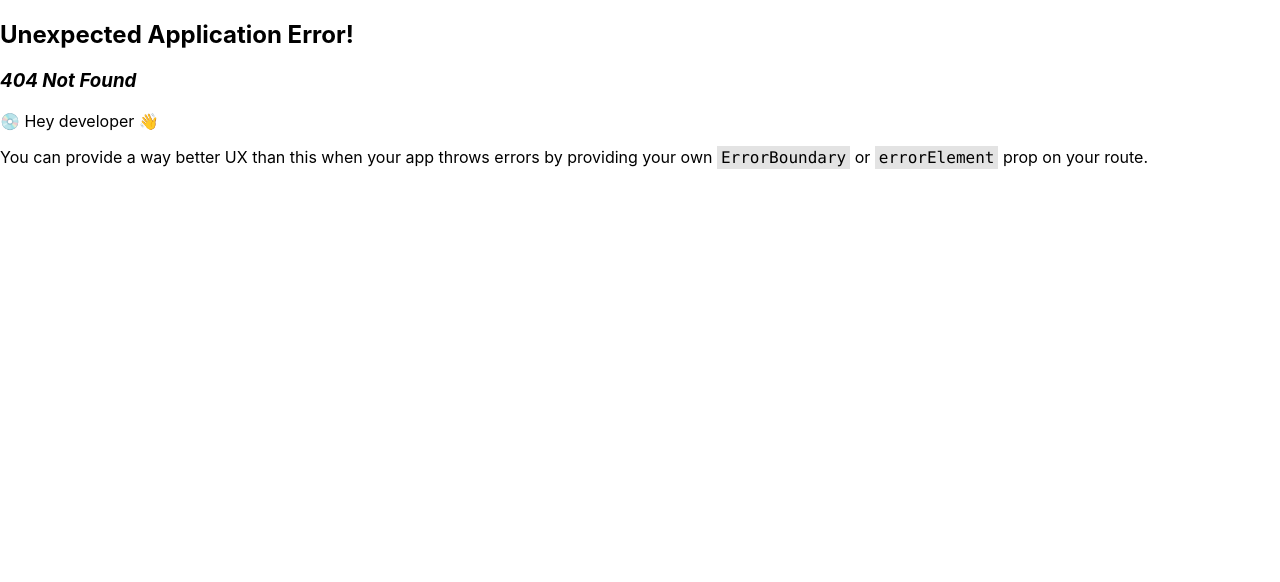
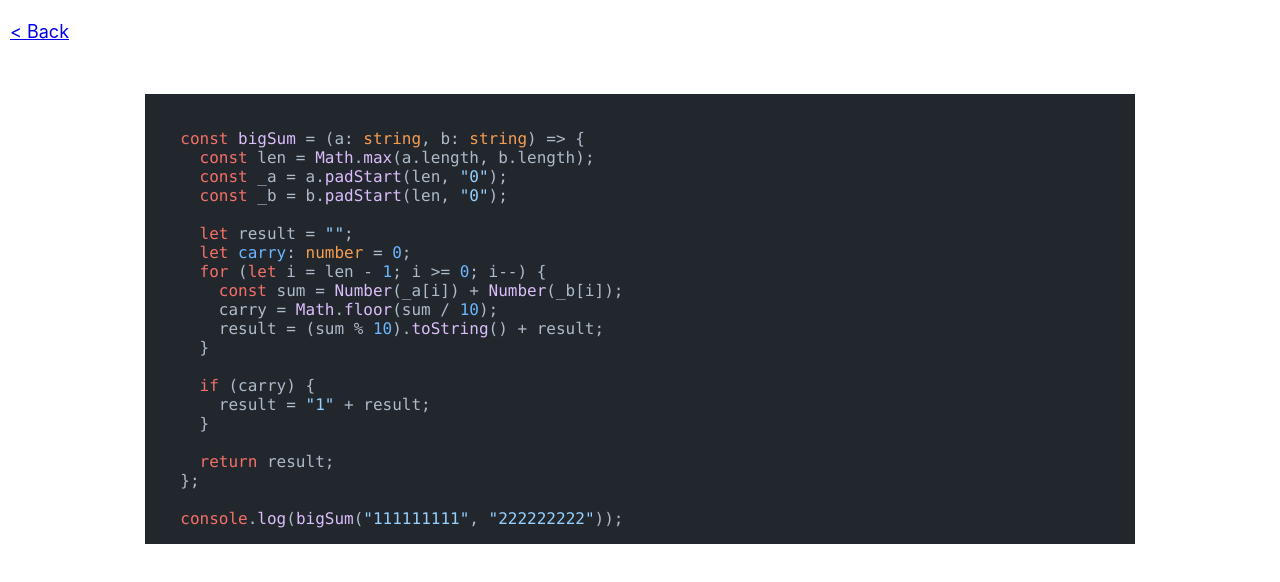
Before and after one commit to 615349/615349.GitHub.io, a React (Create React App) app: page /big-sum in a window 1280 px wide. Before the commit this address had no page. Shown: the top 582 px of the page. Built offline with nearby package versions, Linux system fonts and the light colour scheme.

Commit message:
add BigSum

```diff
--- /dev/null
+++ b/src/components/Algorithm/BigSum.tsx
@@ -0,0 +1,29 @@
+import Template from "../Template";
+
+const code = `
+  const bigSum = (a: string, b: string) => {
+    const len = Math.max(a.length, b.length);
+    const _a = a.padStart(len, "0");
+    const _b = b.padStart(len, "0");
+
+    let result = "";
+    let carry: number = 0;
+    for (let i = len - 1; i >= 0; i--) {
+      const sum = Number(_a[i]) + Number(_b[i]);
+      carry = Math.floor(sum / 10);
+      result = (sum % 10).toString() + result;
+    }
+
+    if (carry) {
+      result = "1" + result;
+    }
+
+    return result;
+  };
+
+  console.log(bigSum("111111111", "222222222"));
+`;
+
+export default function BigSum() {
+  return <Template code={code} />;
+};
--- a/src/components/Algorithm/Queue.tsx
+++ b/src/components/Algorithm/Queue.tsx
@@ -1,6 +1,5 @@
 import Template from "../Template";
 
-const Queue = () => {
 const code = `
   class Queue {
     array: Array<number> = [];
@@ -38,7 +37,6 @@ const Queue = () => {
   queue.pop();
 `;
 
+export default function Queue() {
   return <Template code={code} />;
 };
-
-export default Queue;
--- a/src/components/Algorithm/Stack.tsx
+++ b/src/components/Algorithm/Stack.tsx
@@ -1,6 +1,5 @@
 import Template from "../Template";
 
-const Stack = () => {
 const code = `
   class Stack {
     array: Array<number> = [];
@@ -30,9 +29,6 @@ const Stack = () => {
   console.log(stack.getArray) // [5]
 `;
 
-  return (
-    <Template code={code} />
-  );
-};
-
-export default Stack;
+export default function Stack() {
+  return <Template code={code} />;
+}
--- a/src/components/Home.tsx
+++ b/src/components/Home.tsx
@@ -61,6 +61,7 @@ const Home = () => {
       <Inner>
         <Section href="stack" text="Stack" />
         <Section href="queue" text="Queue" />
+        <Section href="big-sum" text="Big sum" />
       </Inner>
     </Wrapper>
   );
--- a/src/index.tsx
+++ b/src/index.tsx
@@ -21,6 +21,7 @@ import DeepClone from "./components/Snippets/DeepClone";
 import ValueOf from "./components/Snippets/ValueOf";
 import Iterator from "./components/Snippets/Iterator";
 import VisibilityChange from "./components/Snippets/VisibilityChange";
+import BigSum from "./components/Algorithm/BigSum";
 
 const router = createBrowserRouter([
   {
@@ -99,6 +100,10 @@ const router = createBrowserRouter([
     path: "visibility-change",
     element: <VisibilityChange />,
   },
+  {
+    path: "big-sum",
+    element: <BigSum />,
+  },
 ]);
 
 createRoot(document.getElementById("root") as HTMLElement).render(
```
Lines whose indentation alone changed are shown as unchanged.
